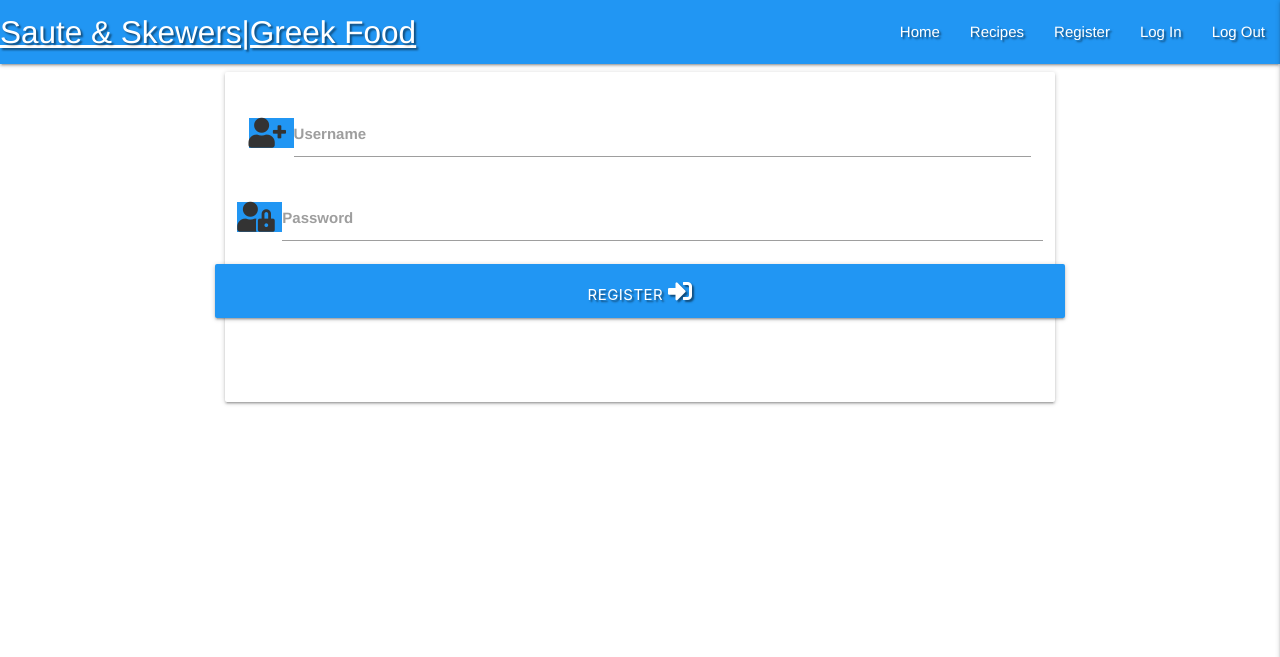
After one commit to VMBlakelock/saute-and-skewers-greekfood, a Flask app: page /register in a window 1280 px wide. The commit adds this page. Shown: the top 657 px of the page. Run offline with Flask 2, Linux system fonts and the light colour scheme; some libraries are stand-ins or nearby versions.

Commit message:
Add register template

```diff
--- a/app.py
+++ b/app.py
@@ -4,6 +4,7 @@ from flask import (
     redirect, request, session, url_for)
 from flask_pymongo import PyMongo
 from bson.objectid import ObjectId
+from werkzeug.security import generate_password_hash, check_password_hash
 if os.path.exists("env.py"):
     import env
 
@@ -25,6 +26,11 @@ def get_recipes():
     return render_template("recipes.html", recipes=recipes)
 
 
+@app.route("/register", methods=["GET", "POST"])
+def register():
+    return render_template("register.html")
+
+
 if __name__ == "__main__":
     app.run(host=os.environ.get("IP"),
             port=int(os.environ.get("PORT")),
--- a/templates/base.html
+++ b/templates/base.html
@@ -23,7 +23,7 @@
       <ul class="right hide-on-med-and-down">
                     <li><a href="{{ url_for('get_recipes') }}">Home</a></li>
 					<li><a href="#">Recipes</a></li>
-					<li><a href="#">Register</a></li>
+					<li><a href="{{ url_for('register') }}">Register</a></li>
                     <li><a href="#">Log In</a></li>
 					<li><a href="#">Log Out</a></li>
       </ul>
@@ -35,7 +35,7 @@
   <li><h4 class="center-align white-text #2196f3 blue">Saute & Skewers|Greek Food</h4></li>
                     <li><a href="{{ url_for('get_recipes') }}">Home</a></li>
 					<li><a href="#">Recipes</a></li>
-					<li><a href="#">Register</a></li>
+					<li><a href="{{ url_for('register') }}">Register</a></li>
                     <li><a href="#">Log In</a></li>
 					<li><a href="#">Log Out</a></li>
   </ul>
--- /dev/null
+++ b/templates/register.html
@@ -0,0 +1,36 @@
+{% extends "base.html" %}
+{% block content %}
+
+
+<div class="row">
+    <form class="col s12 m5 m8 offset-m2" method="POST" action="{{ url_for('register') }}">
+      <div class="card-panel">
+
+      <!-- username -->
+        <div class="row">
+        <div class="input-field col s12">
+          <i class="fas fa-user-plus prefix text-#2196f3 blue"></i>
+          <input id="username" name="username" type="text" class="validate">
+          <label for="username">Username</label>
+        </div>
+
+        <!-- password -->
+        <div class="row">
+        <div class="input-field col s12">
+        <i class="fas fa-user-lock prefix text-#2196f3 blue"></i>
+          <input id="password" name="username" type="password" class="validate">
+          <label for="password">Password</label>
+        </div>
+
+        <!-- register -->
+        <div class="row">
+        <button type="submit" class="col s12 btn-large #2196f3 blue text-shadow">Register <i class="fas fa-sign-in-alt"></i></button>
+      </div>
+      </div>
+      </div>
+      </div>
+    </form>
+  </div>
+
+
+{% endblock %}
```
